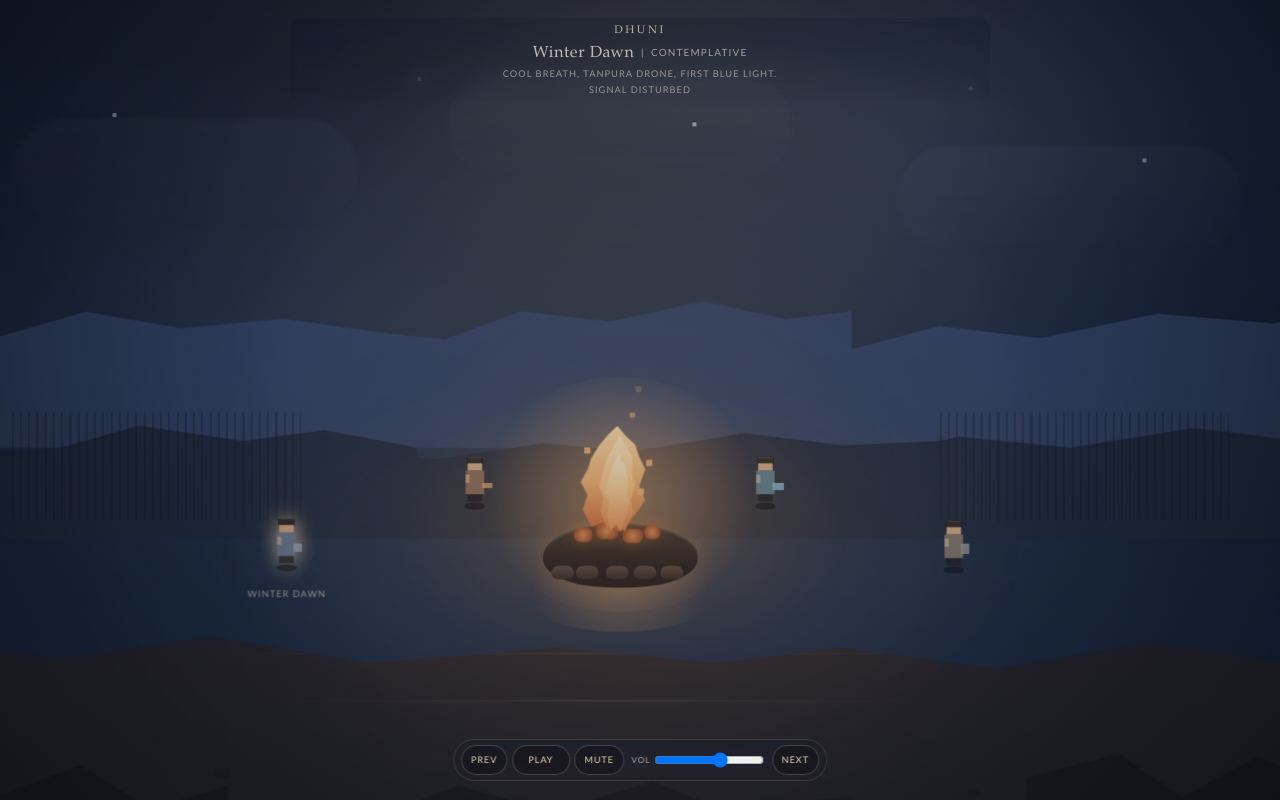
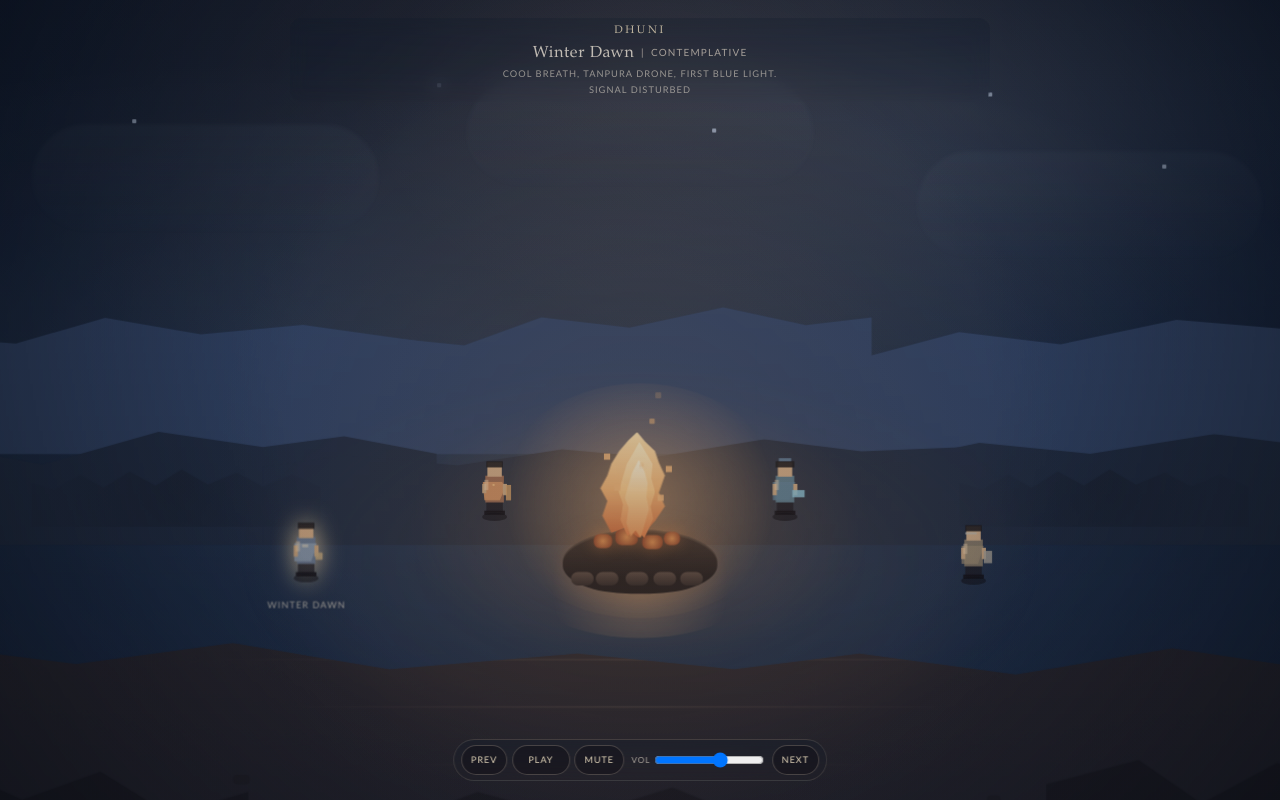
Before and after one commit to SamoohCo/dhuni, a React (Vite) app: page / in a window 1280 px wide. Built offline with nearby package versions, Linux system fonts and the light colour scheme.

Commit message:
Stabilize framing and enhance sprites/landscape integration

```diff
--- a/src/components/CharacterSprite.tsx
+++ b/src/components/CharacterSprite.tsx
@@ -16,10 +16,15 @@ export function CharacterSprite({ spriteType, accent, isActive }: CharacterSprit
     >
       <span className="character-sprite__ground" />
       <span className="character-sprite__legs" />
+      <span className="character-sprite__feet" />
       <span className="character-sprite__torso" />
+      <span className="character-sprite__drape" />
       <span className="character-sprite__head" />
       <span className="character-sprite__hair" />
+      <span className="character-sprite__arm character-sprite__arm--left" />
+      <span className="character-sprite__arm character-sprite__arm--right" />
       <span className="character-sprite__prop" />
+      <span className="character-sprite__detail" />
       <span className="character-sprite__highlight" />
     </span>
   );
--- a/src/components/DhuniScene.tsx
+++ b/src/components/DhuniScene.tsx
@@ -55,8 +55,6 @@ export function DhuniScene({
     '--ember': currentStation.palette.ember,
     '--firelight': currentStation.palette.firelight,
     '--accent': currentStation.palette.accent,
-    '--camera-x': `${currentStation.cameraShiftX}%`,
-    '--camera-y': `${currentStation.cameraShiftY}%`,
     '--fire-energy': fireEnergy.toFixed(2),
   } as CSSProperties;
 
--- a/src/components/LandscapeLayers.tsx
+++ b/src/components/LandscapeLayers.tsx
@@ -14,8 +14,8 @@ export function LandscapeLayers() {
         <span className="ridge ridge--d" />
         <span className="ridge ridge--e" />
         <span className="ridge ridge--f" />
-        <span className="tree-line tree-line--left" />
-        <span className="tree-line tree-line--right" />
+        <span className="grove grove--left" />
+        <span className="grove grove--right" />
       </div>
 
       <div className="landscape__cloudbank" aria-hidden="true">
--- a/src/data/stations.ts
+++ b/src/data/stations.ts
@@ -31,8 +31,6 @@ export interface Station {
   description: string;
   spriteType: CharacterType;
   environmentType: 'still-air' | 'heat-haze' | 'rain-haze' | 'clear-evening';
-  cameraShiftX: number;
-  cameraShiftY: number;
   palette: StationPalette;
 }
 
@@ -49,8 +47,6 @@ export const stations: Station[] = [
     description: 'A shawled listener in still air before sunrise.',
     spriteType: 'winter-listener',
     environmentType: 'still-air',
-    cameraShiftX: -1.4,
-    cameraShiftY: -0.7,
     palette: {
       skyTop: '#0f1a2f',
       skyBottom: '#1f3150',
@@ -76,8 +72,6 @@ export const stations: Station[] = [
     description: 'A precise listener holding rhythm in dry warm light.',
     spriteType: 'summer-vidushi',
     environmentType: 'heat-haze',
-    cameraShiftX: 1.1,
-    cameraShiftY: -0.5,
     palette: {
       skyTop: '#1c2338',
       skyBottom: '#463338',
@@ -103,8 +97,6 @@ export const stations: Station[] = [
     description: 'A night writer with umbrella and soft laptop glow.',
     spriteType: 'monsoon-writer',
     environmentType: 'rain-haze',
-    cameraShiftX: -0.8,
-    cameraShiftY: -0.2,
     palette: {
       skyTop: '#122031',
       skyBottom: '#224356',
@@ -130,8 +122,6 @@ export const stations: Station[] = [
     description: 'An archivist with notes and headphones in calm twilight.',
     spriteType: 'sharad-archivist',
     environmentType: 'clear-evening',
-    cameraShiftX: 1.4,
-    cameraShiftY: -0.4,
     palette: {
       skyTop: '#181f31',
       skyBottom: '#35344d',
--- a/src/styles/scene.css
+++ b/src/styles/scene.css
@@ -29,8 +29,7 @@
 .world__camera-plane {
   position: absolute;
   inset: -5%;
-  transform: translate(var(--camera-x), var(--camera-y)) scale(1.03);
-  transition: transform 900ms cubic-bezier(0.24, 0.86, 0.26, 1);
+  transform: scale(1.03);
 }
 
 .landscape__sky,
@@ -162,26 +161,36 @@
   clip-path: polygon(0 100%, 0 58%, 16% 63%, 32% 53%, 49% 58%, 68% 49%, 84% 55%, 100% 52%, 100% 100%);
 }
 
-.tree-line {
+.grove {
   position: absolute;
   bottom: 36%;
   width: 20%;
   height: 12%;
-  opacity: 0.55;
-  background: repeating-linear-gradient(
-    90deg,
-    rgba(20, 20, 24, 0.5) 0,
-    rgba(20, 20, 24, 0.5) 2px,
-    transparent 2px,
-    transparent 8px
+  opacity: 0.44;
+  background: radial-gradient(circle at 50% 65%, rgba(19, 20, 27, 0.56) 0%, rgba(19, 20, 27, 0.12) 70%);
+  clip-path: polygon(
+    0 100%,
+    0 60%,
+    8% 66%,
+    17% 52%,
+    25% 64%,
+    34% 49%,
+    43% 62%,
+    52% 47%,
+    61% 61%,
+    71% 50%,
+    80% 63%,
+    90% 52%,
+    100% 64%,
+    100% 100%
   );
 }
 
-.tree-line--left {
+.grove--left {
   left: 8%;
 }
 
-.tree-line--right {
+.grove--right {
   right: 8%;
 }
 
@@ -554,119 +563,234 @@
   --character-accent: #cab08f;
   position: relative;
   display: inline-block;
-  width: 34px;
-  height: 58px;
+  width: 40px;
+  height: 68px;
   image-rendering: pixelated;
   animation: character-idle 3.9s ease-in-out infinite;
 }
 
 .character-sprite__ground {
   position: absolute;
-  left: 7px;
+  left: 8px;
   bottom: 0;
-  width: 20px;
-  height: 7px;
+  width: 24px;
+  height: 8px;
   border-radius: 50%;
-  background: rgba(14, 12, 17, 0.48);
+  background: rgba(14, 12, 17, 0.5);
 }
 
 .character-sprite__legs {
   position: absolute;
+  left: 12px;
+  bottom: 9px;
+  width: 16px;
+  height: 10px;
+  background: rgba(30, 28, 36, 0.7);
+}
+
+.character-sprite__feet {
+  position: absolute;
   left: 10px;
-  bottom: 8px;
-  width: 14px;
-  height: 8px;
-  background: rgba(31, 29, 37, 0.66);
+  bottom: 6px;
+  width: 20px;
+  height: 4px;
+  background: rgba(19, 17, 24, 0.82);
 }
 
 .character-sprite__torso {
   position: absolute;
+  left: 11px;
+  bottom: 18px;
+  width: 18px;
+  height: 26px;
+  background: color-mix(in srgb, var(--character-accent) 52%, #4b5161 48%);
+}
+
+.character-sprite__drape {
+  position: absolute;
   left: 8px;
-  bottom: 15px;
-  width: 18px;
-  height: 23px;
-  background: color-mix(in srgb, var(--character-accent) 50%, #4d5362 50%);
+  bottom: 20px;
+  width: 22px;
+  height: 18px;
+  background: color-mix(in srgb, var(--character-accent) 38%, rgba(28, 34, 48, 0.62) 62%);
+  opacity: 0.55;
+  clip-path: polygon(0 0, 100% 0, 74% 100%, 0 100%);
 }
 
 .character-sprite__head {
   position: absolute;
-  left: 10px;
-  bottom: 38px;
+  left: 13px;
+  bottom: 43px;
   width: 14px;
-  height: 13px;
+  height: 14px;
   background: #d7b28e;
 }
 
 .character-sprite__hair {
   position: absolute;
-  left: 9px;
-  bottom: 45px;
+  left: 12px;
+  bottom: 52px;
   width: 16px;
   height: 6px;
-  background: rgba(34, 30, 33, 0.88);
+  background: rgba(32, 29, 34, 0.9);
+}
+
+.character-sprite__arm {
+  position: absolute;
+  width: 4px;
+  height: 11px;
+  background: #d2ae89;
+}
+
+.character-sprite__arm--left {
+  left: 8px;
+  bottom: 25px;
+}
+
+.character-sprite__arm--right {
+  left: 28px;
+  bottom: 25px;
 }
 
 .character-sprite__prop {
   position: absolute;
-  left: 24px;
-  bottom: 19px;
-  width: 9px;
-  height: 8px;
-  background: rgba(163, 178, 198, 0.66);
+  left: 30px;
+  bottom: 24px;
+  width: 8px;
+  height: 10px;
+  background: rgba(158, 174, 197, 0.7);
+}
+
+.character-sprite__detail {
+  position: absolute;
+  left: 16px;
+  bottom: 34px;
+  width: 7px;
+  height: 2px;
+  background: rgba(249, 227, 196, 0.55);
 }
 
 .character-sprite__highlight {
   position: absolute;
-  left: 8px;
-  bottom: 26px;
+  left: 10px;
+  bottom: 30px;
   width: 4px;
-  height: 8px;
-  background: rgba(255, 224, 188, 0.45);
+  height: 10px;
+  background: rgba(255, 227, 190, 0.42);
 }
 
 .character-sprite.is-active {
-  filter: drop-shadow(0 0 10px color-mix(in srgb, var(--character-accent) 56%, #f5d6a9 44%));
+  filter: drop-shadow(0 0 12px color-mix(in srgb, var(--character-accent) 58%, #f7d7aa 42%));
 }
 
 .character-sprite.is-winter-listener .character-sprite__torso {
-  background: color-mix(in srgb, #9caac2 54%, #4a5264 46%);
+  background: color-mix(in srgb, #97a6bf 54%, #495466 46%);
+}
+
+.character-sprite.is-winter-listener .character-sprite__drape {
+  opacity: 0.88;
+  background: color-mix(in srgb, #c0c9d8 52%, #697992 48%);
+  clip-path: polygon(0 0, 100% 0, 92% 42%, 75% 100%, 0 100%);
 }
 
 .character-sprite.is-winter-listener .character-sprite__prop {
-  width: 8px;
-  height: 8px;
-  background: rgba(173, 185, 206, 0.76);
+  width: 7px;
+  height: 7px;
+  border-radius: 1px;
+  background: rgba(201, 175, 136, 0.86);
+  left: 29px;
+  bottom: 22px;
+}
+
+.character-sprite.is-winter-listener .character-sprite__detail {
+  width: 6px;
+  height: 3px;
+  background: rgba(227, 217, 198, 0.62);
 }
 
 .character-sprite.is-summer-vidushi .character-sprite__torso {
-  background: color-mix(in srgb, #d69767 52%, #4d4c58 48%);
+  background: color-mix(in srgb, #d78e5d 56%, #5e4d52 44%);
+}
+
+.character-sprite.is-summer-vidushi .character-sprite__drape {
+  opacity: 0.9;
+  background: color-mix(in srgb, #f0ba7f 58%, #c1704e 42%);
+  clip-path: polygon(0 0, 86% 0, 100% 29%, 75% 100%, 8% 100%);
+}
+
+.character-sprite.is-summer-vidushi .character-sprite__arm--left {
+  height: 9px;
+  bottom: 27px;
 }
 
 .character-sprite.is-summer-vidushi .character-sprite__prop {
-  width: 10px;
-  height: 5px;
-  bottom: 21px;
-  background: rgba(229, 176, 118, 0.78);
+  width: 5px;
+  height: 15px;
+  left: 31px;
+  bottom: 20px;
+  background: rgba(220, 166, 110, 0.84);
+}
+
+.character-sprite.is-summer-vidushi .character-sprite__detail {
+  left: 18px;
+  width: 2px;
+  height: 2px;
+  background: rgba(250, 202, 142, 0.78);
 }
 
 .character-sprite.is-monsoon-writer .character-sprite__torso {
-  background: color-mix(in srgb, #87b9ca 52%, #45505f 48%);
+  background: color-mix(in srgb, #7daebf 52%, #445061 48%);
+}
+
+.character-sprite.is-monsoon-writer .character-sprite__drape {
+  opacity: 0.82;
+  background: color-mix(in srgb, #7aa2bb 56%, #496478 44%);
+}
+
+.character-sprite.is-monsoon-writer .character-sprite__hair {
+  width: 18px;
+  left: 11px;
 }
 
 .character-sprite.is-monsoon-writer .character-sprite__prop {
-  width: 11px;
+  width: 12px;
   height: 7px;
-  background: rgba(141, 198, 219, 0.84);
+  left: 27px;
+  bottom: 23px;
+  background: rgba(145, 201, 222, 0.86);
+}
+
+.character-sprite.is-monsoon-writer .character-sprite__detail {
+  width: 12px;
+  height: 3px;
+  left: 14px;
+  bottom: 58px;
+  background: rgba(108, 138, 166, 0.84);
 }
 
 .character-sprite.is-sharad-archivist .character-sprite__torso {
-  background: color-mix(in srgb, #b9a789 52%, #4f5060 48%);
+  background: color-mix(in srgb, #b8a178 54%, #50505f 46%);
+}
+
+.character-sprite.is-sharad-archivist .character-sprite__drape {
+  opacity: 0.7;
+  background: color-mix(in srgb, #d8c097 48%, #7a6b63 52%);
 }
 
 .character-sprite.is-sharad-archivist .character-sprite__prop {
   width: 8px;
-  height: 10px;
-  background: rgba(173, 169, 160, 0.8);
+  height: 12px;
+  left: 30px;
+  bottom: 21px;
+  background: rgba(179, 173, 163, 0.82);
+}
+
+.character-sprite.is-sharad-archivist .character-sprite__detail {
+  width: 11px;
+  height: 2px;
+  left: 12px;
+  bottom: 49px;
+  background: rgba(198, 194, 185, 0.76);
 }
 
 .landscape__weather {
```
Also changed, not shown: 1 other file (tests, documents, lock files or other folders).
